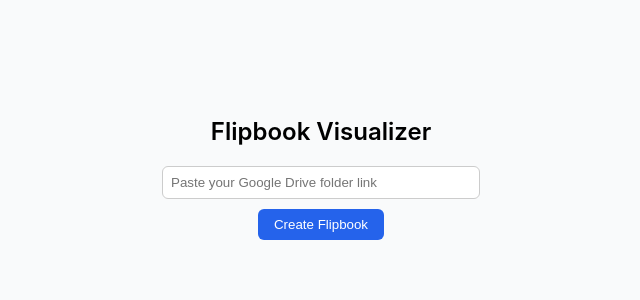
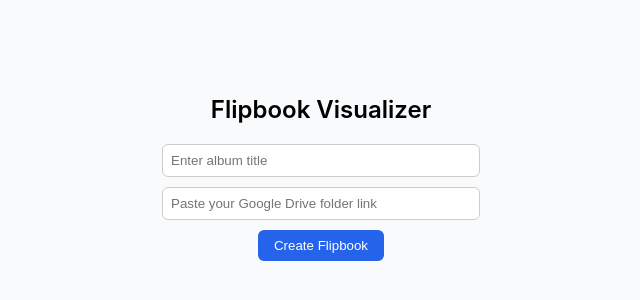
Before and after one commit to xvepkj/flipbook-visualizer, a React (Create React App) app in the folder client/: page / in a window 1280 px wide. Shown: the part 250-550 px from the top of the page, without its empty margins (319-959 px from the left). Built offline with nearby package versions, Linux system fonts and the light colour scheme.

Commit message:
Add title

```diff
--- a/client/src/App.js
+++ b/client/src/App.js
@@ -4,6 +4,7 @@ import AlbumPreview from "./components/AlbumPreview";
 
 function App() {
   const [images, setImages] = useState([]);
+  const [albumTitle, setAlbumTitle] = useState(""); // ✅ Album title state
 
   return (
     <div
@@ -20,10 +21,16 @@ function App() {
       <h1 style={{ fontSize: "24px", fontWeight: "600", marginBottom: "20px" }}>
         Flipbook Visualizer
       </h1>
+
       {images.length === 0 ? (
-        <FolderInput onImagesFetched={setImages} />
+        <FolderInput
+          onImagesFetched={(imgs, title) => {
+            setImages(imgs);
+            setAlbumTitle(title); // ✅ Set the album title
+          }}
+        />
       ) : (
-        <AlbumPreview images={images} />
+        <AlbumPreview images={images} albumTitle={albumTitle} /> // ✅ Pass title to AlbumPreview
       )}
     </div>
   );
--- a/client/src/components/AlbumPreview.js
+++ b/client/src/components/AlbumPreview.js
@@ -19,7 +19,7 @@ export default function AlbumPreview({ images, albumTitle }) {
 
   // 🖤 Add album title as first left page (cover)
   let pages = [
-    { id: "cover", title: albumTitle },
+    { id: "cover", title: "" },
     ...images.map((img) => ({
       ...img,
       url: convertDriveUrl(img.url),
@@ -123,7 +123,7 @@ export default function AlbumPreview({ images, albumTitle }) {
                     fontSize: 20,
                   }}
                 >
-                  {page.name || "Blank Page"}
+                  {albumTitle || "Blank Page"}
                 </div>
               )}
             </div>
--- a/client/src/components/FolderInput.js
+++ b/client/src/components/FolderInput.js
@@ -3,16 +3,23 @@ import { fetchImages } from "../api";
 
 export default function FolderInput({ onImagesFetched }) {
   const [link, setLink] = useState("");
+  const [albumTitle, setAlbumTitle] = useState(""); // ✅ new state for album title
   const [loading, setLoading] = useState(false);
   const [error, setError] = useState("");
 
   const handleSubmit = async (e) => {
     e.preventDefault();
     setError("");
+
+    if (!albumTitle.trim()) {
+      setError("Please enter an album title");
+      return;
+    }
+
     setLoading(true);
     try {
       const images = await fetchImages(link);
-      onImagesFetched(images);
+      onImagesFetched(images, albumTitle); // ✅ pass albumTitle along
     } catch (err) {
       setError("Failed to load images. Check the link.");
     } finally {
@@ -27,11 +34,20 @@ export default function FolderInput({ onImagesFetched }) {
     >
       <input
         type="text"
+        placeholder="Enter album title"
+        value={albumTitle}
+        onChange={(e) => setAlbumTitle(e.target.value)}
+        style={{ border: "1px solid #ccc", borderRadius: "6px", padding: "8px", width: "300px" }}
+      />
+
+      <input
+        type="text"
         placeholder="Paste your Google Drive folder link"
         value={link}
         onChange={(e) => setLink(e.target.value)}
         style={{ border: "1px solid #ccc", borderRadius: "6px", padding: "8px", width: "300px" }}
       />
+
       <button
         disabled={loading}
         style={{
@@ -45,6 +61,7 @@ export default function FolderInput({ onImagesFetched }) {
       >
         {loading ? "Loading..." : "Create Flipbook"}
       </button>
+
       {error && <p style={{ color: "red" }}>{error}</p>}
     </form>
   );
```
